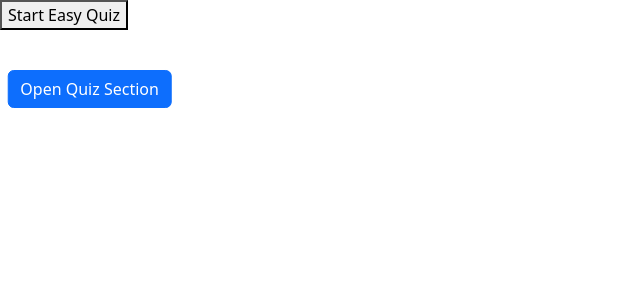
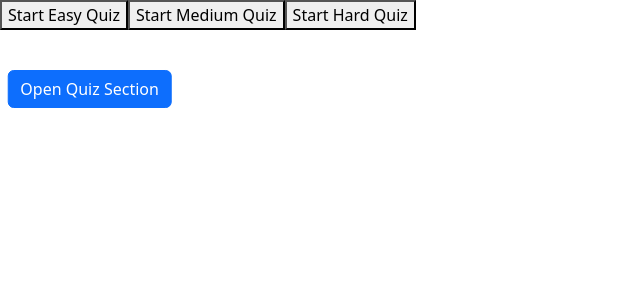
Before and after one commit to SchoolOfCode/bc14_w7_project-frontend-codettastone, a React (Create React App) app in the folder codetta-stone/: page / in a window 1280 px wide. Shown: the top 300 px of the page, without its empty margins (0-640 px from the left). Built offline with nearby package versions, Linux system fonts and the light colour scheme.

Commit message:
quiz difficulty set

```diff
--- a/codetta-stone/src/Components/Quiz/index.js
+++ b/codetta-stone/src/Components/Quiz/index.js
@@ -5,9 +5,9 @@ function Quiz() {
   const [questions, setQuestions] = useState([]);
   const [answers, setAnswers] = useState([]);
 
-  const fetchQuestions = async () => {
+  const fetchQuestions = async (difficulty) => {
     const response = await fetch(
-      "https://quizapi.io/api/v1/questions?apiKey=OKhUQ6mCAkyNpwrGnpbYMkyR5eLflzWqJnbO7JcX&difficulty=Easy&limit=10&tags=JavaScript"
+      `https://quizapi.io/api/v1/questions?apiKey=OKhUQ6mCAkyNpwrGnpbYMkyR5eLflzWqJnbO7JcX&category=code&difficulty=${difficulty}&limit=10&tags=HTML`
     );
     const data = await response.json();
     setQuestions(data);
@@ -35,7 +35,9 @@ function Quiz() {
 
   return (
     <div>
-      <button onClick={fetchQuestions}>Start Easy Quiz</button>
+      <button onClick={() => fetchQuestions("Easy")}>Start Easy Quiz</button>
+      <button onClick={() => fetchQuestions("Medium")}>Start Medium Quiz</button>
+      <button onClick={() => fetchQuestions("Hard")}>Start Hard Quiz</button>
       {questions.length > 0 && (
         <div>
           {questions.map((question, index) => (
@@ -72,5 +74,4 @@ function Quiz() {
   );
 }
 
-
 export default Quiz;
```
